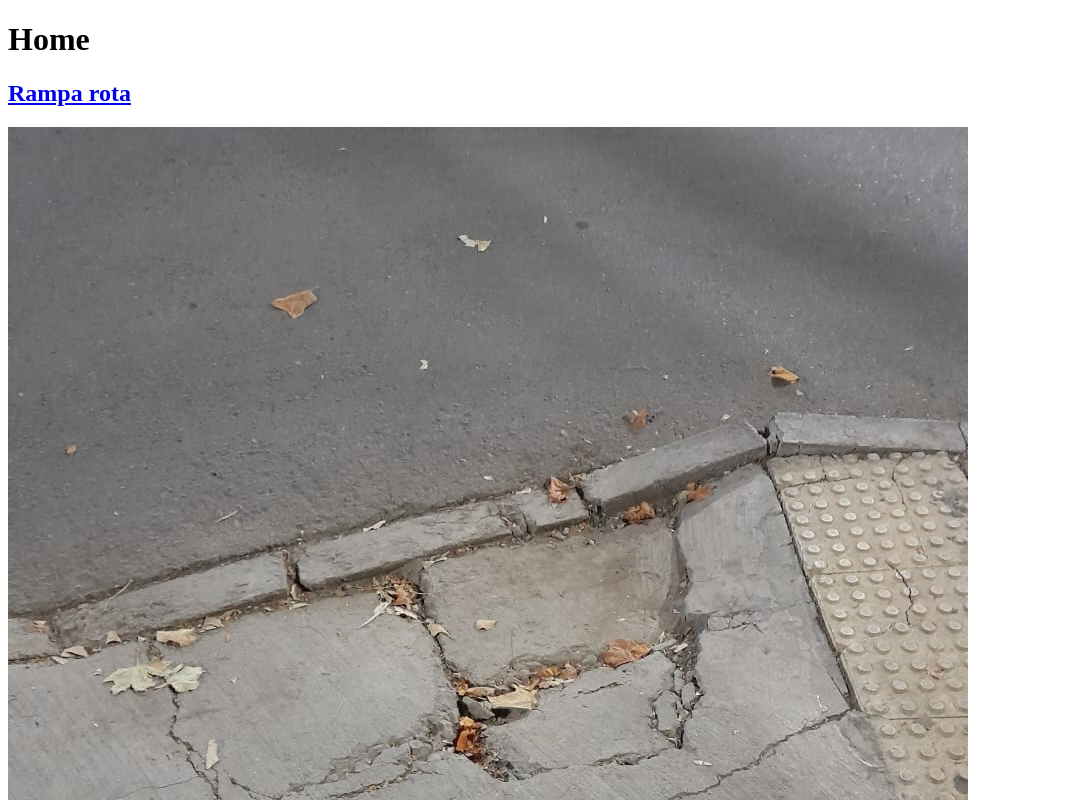
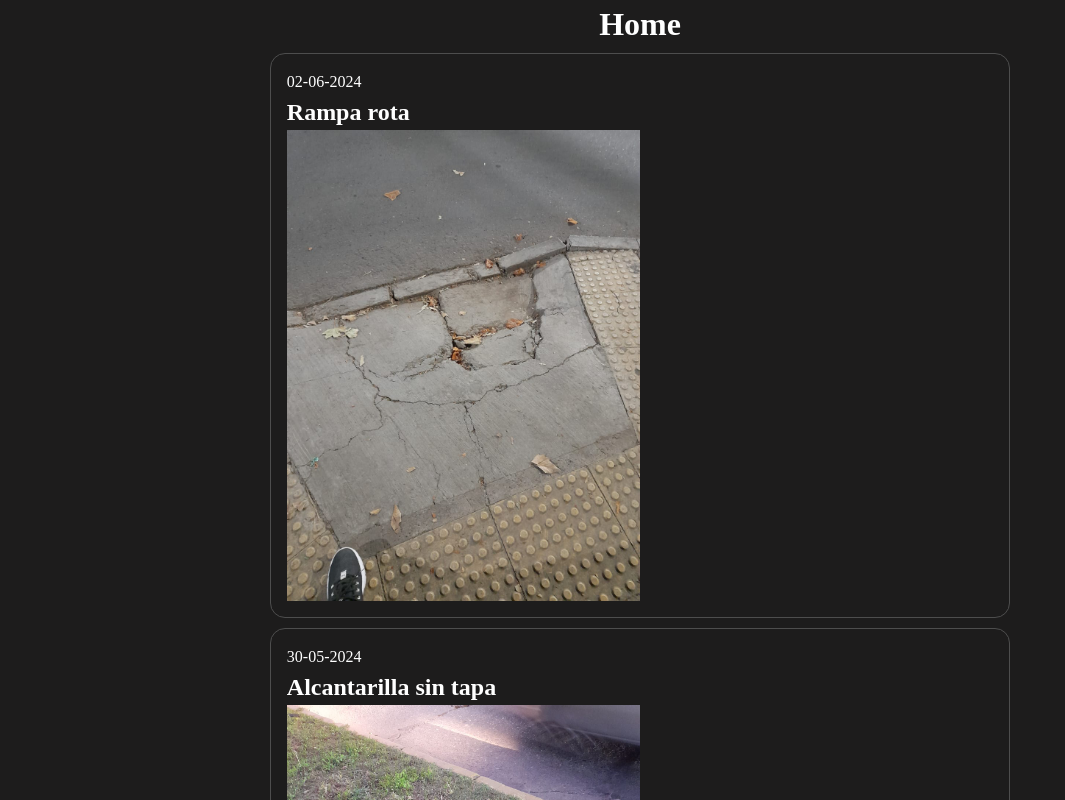
Before and after one commit to sebapkfd/city-app, a React (Vite) app: page / in a window 1280 px wide. Shown: the top 800 px of the page, without its empty margins (0-1065 px from the left). Built offline with nearby package versions, Linux system fonts and the light colour scheme.

Commit message:
Added 1 new issue, moved thing to IssueItem, and started working on styles

```diff
--- a/src/App.css
+++ b/src/App.css
@@ -1,3 +1,52 @@
+body {
+  color: rgb(209, 209, 209);
+  background-color: rgb(29, 28, 28);
+}
+
+.home,
+.issues-list {
+  display: flex;
+  flex-direction: column;
+  justify-content: center;
+  align-items: center;
+  color: white;
+}
+
+
+.issue-item {
+  display: flex;
+  width: 60%;
+  /* background-color: blue; */
+  border: 1px solid rgb(77, 77, 77);
+  border-radius: 15px;
+  margin: 5px 0;
+  padding: 1rem;
+}
+
+.issue-item img {
+  width: 50%;
+  height: 50%;
+}
+
+/* a, a:visited, a:hover, a:active {
+  color: inherit;
+  text-decoration: none;
+} */
+
+
+
+
+
+
+
+
+
+
+
+
+
+
+
 /* #root {
   max-width: 1280px;
   margin: 0 auto;
@@ -11,17 +60,21 @@
   will-change: filter;
   transition: filter 300ms;
 }
+
 .logo:hover {
   filter: drop-shadow(0 0 2em #646cffaa);
 }
+
 .logo.react:hover {
   filter: drop-shadow(0 0 2em #61dafbaa);
-}
+} */
 
-@keyframes logo-spin {
+
+/* @keyframes logo-spin {
   from {
     transform: rotate(0deg);
   }
+
   to {
     transform: rotate(360deg);
   }
--- a/src/assets/dummy-issues.json
+++ b/src/assets/dummy-issues.json
@@ -22,5 +22,13 @@
     "description": "En la esquina de San Francisco con el Parrón, en San Ramón. Las alcantarillas y desagues estan rotos y tapados, en invierno con la lluvia esta esquina se inunda por lo mismo, además de ser un peligro para peatones",
     "date": "30-05-2024",
     "location": "La Granja 7900, La Cisterna, San Ramón, Región Metropolitana"
+  },
+  {
+    "id": 4,
+    "title": "Basura en punto de reciclaje",
+    "pictures": ["src/assets/iqq-fez-alb-trash-1.jpeg", "src/assets/iqq-fez-alb-trash-2.jpeg", "src/assets/iqq-fez-alb-trash-3.jpeg", "src/assets/iqq-fez-alb-trash-4.jpeg"],
+    "description": "En la esquina de San Francisco con el Parrón, en San Ramón. Las alcantarillas y desagues estan rotos y tapados, en invierno con la lluvia esta esquina se inunda por lo mismo, además de ser un peligro para peatones",
+    "date": "30-05-2024",
+    "location": "La Granja 7900, La Cisterna, San Ramón, Región Metropolitana"
   }
 ]
--- a/src/components/Home.tsx
+++ b/src/components/Home.tsx
@@ -1,5 +1,6 @@
 import { useEffect, useState } from "react";
 import { Link } from "react-router-dom";
+import IssueItem from "./IssueItem";
 
 type Issue = {
   id: number;
@@ -30,18 +31,10 @@ const Home = () => {
   }, []);
 
   return (
-    <div>
+    <div className="home">
       <h1>Home</h1>
-      <div>
-        {issues?.map((issue, index) => (
-          <div key={`issue-${index}`}>
-            <Link to={"/" + issue.id} color="cyan">
-              <h2>{issue.title}</h2>
-              <img src={issue.pictures[0]} />
-              <p>{issue.date}</p>
-            </Link>
-          </div>
-        ))}
+      <div className="issues-list">
+        {issues?.map((issue, index) => <IssueItem issue={issue} key={`issue-${index}`} />)}
       </div>
     </div>
   );
--- /dev/null
+++ b/src/components/IssueItem.tsx
@@ -0,0 +1,27 @@
+import { Link } from "react-router-dom";
+
+type Issue = {
+  id: number;
+  title: string;
+  pictures: string[];
+  description: string;
+  date: string;
+};
+
+const IssueItem = ({ issue }: { issue: Issue }) => {
+  return (
+    <div className="issue-item">
+      <Link to={"/" + issue.id} >
+        <p>{issue.date}</p>
+        <h2>{issue.title}</h2>
+        <div>
+          <img src={issue.pictures[0]} />
+        </div>
+
+      </Link>
+    </div>
+  )
+
+}
+
+export default IssueItem;
--- a/src/index.css
+++ b/src/index.css
@@ -1,5 +1,82 @@
-/* :root {
-  font-family: Inter, system-ui, Avenir, Helvetica, Arial, sans-serif;
+/*
+  1. Use a more-intuitive box-sizing model.
+*/
+*,
+*::before,
+*::after {
+  box-sizing: border-box;
+}
+
+/*
+  2. Remove default margin
+*/
+* {
+  margin: 0;
+}
+
+/*
+  Typographic tweaks!
+  3. Add accessible line-height
+  4. Improve text rendering
+*/
+body {
+  line-height: 1.5;
+  -webkit-font-smoothing: antialiased;
+}
+
+/*
+  5. Improve media defaults
+*/
+img,
+picture,
+video,
+canvas,
+svg {
+  display: block;
+  max-width: 100%;
+}
+
+/*
+  6. Remove built-in form typography styles
+*/
+input,
+button,
+textarea,
+select {
+  font: inherit;
+}
+
+/*
+  7. Avoid text overflows
+*/
+p,
+h1,
+h2,
+h3,
+h4,
+h5,
+h6 {
+  overflow-wrap: break-word;
+}
+
+/*
+  8. Create a root stacking context
+*/
+#root,
+#__next {
+  isolation: isolate;
+}
+
+a, a:visited, a:hover, a:active {
+  color: inherit;
+  text-decoration: none;
+}
+
+
+
+
+:root {
+  /* font-family: Inter, system-ui, Avenir, Helvetica, Arial, sans-serif;
   line-height: 1.5;
   font-weight: 400;
 
@@ -10,10 +87,10 @@
   font-synthesis: none;
   text-rendering: optimizeLegibility;
   -webkit-font-smoothing: antialiased;
-  -moz-osx-font-smoothing: grayscale;
+  -moz-osx-font-smoothing: grayscale; */
 }
 
-a {
+/* a {
   font-weight: 500;
   color: #646cff;
   text-decoration: inherit;
```
